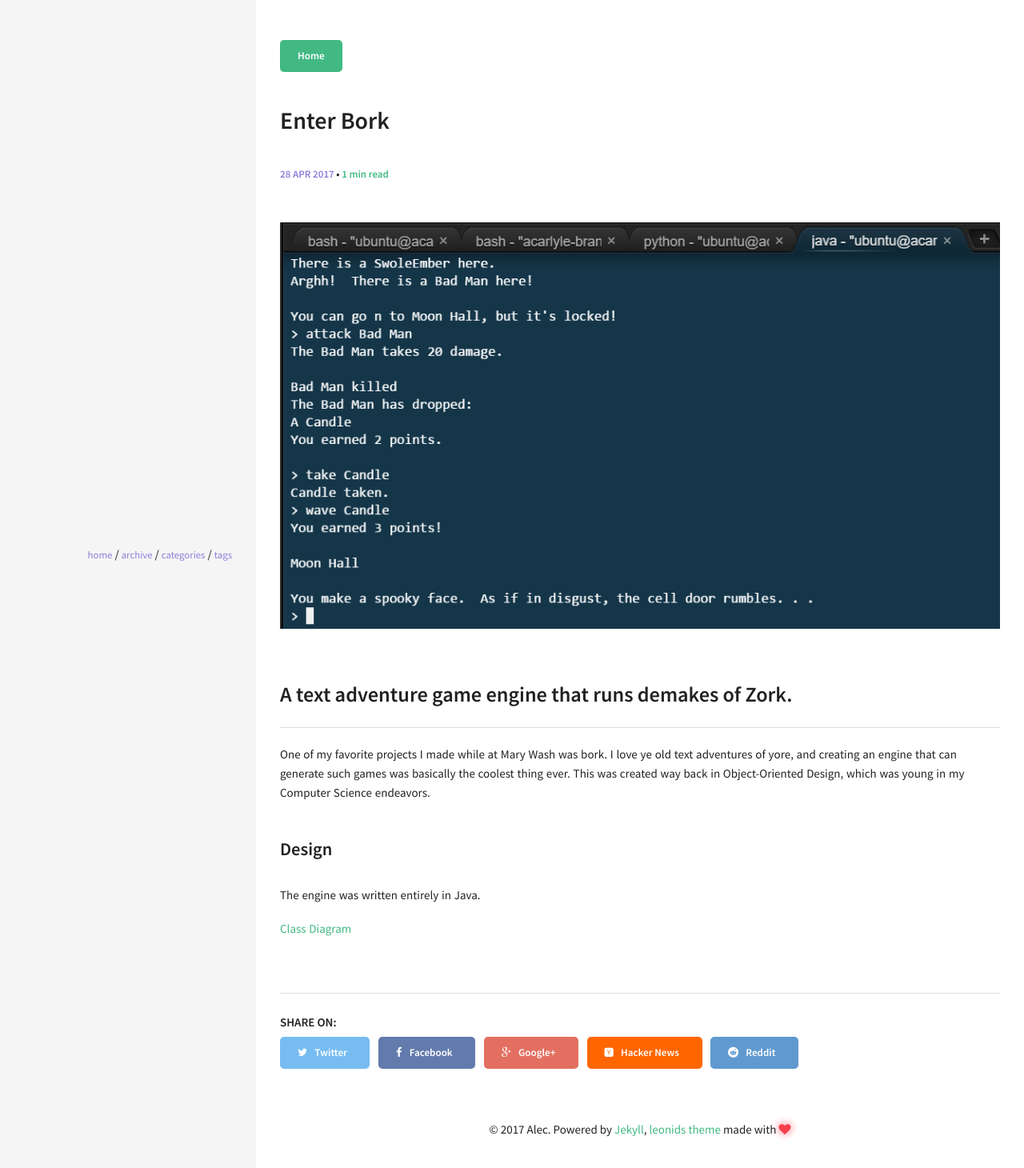
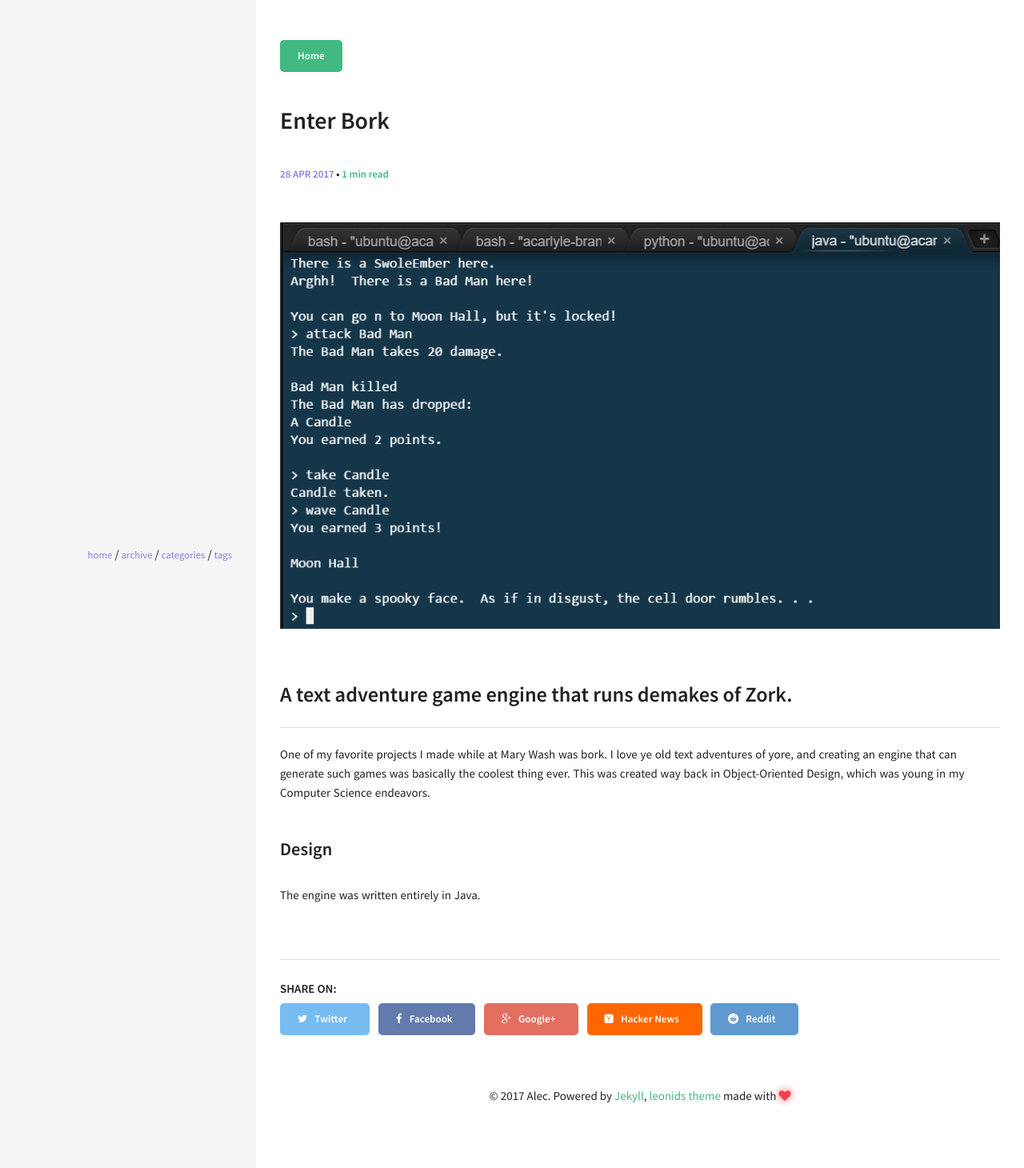
Before and after one commit to acarlyle/acarlyle.github.io, a Jekyll site: the page built from _posts/2017-04-27-enter-bork.md, in a window 1280 px wide. Shown: the top 1460 px of the page at 80% size. Built offline with Jekyll 4.4.1, drawn with Linux system fonts in a browser that asks for light colours.

Commit message:
Updated 2017-04-27-enter-bork.md

```diff
--- a/_posts/2017-04-27-enter-bork.md
+++ b/_posts/2017-04-27-enter-bork.md
@@ -16,5 +16,3 @@ One of my favorite projects I made while at Mary Wash was bork.  I love ye old t
 ### Design
 
 The engine was written entirely in Java.
-
-[Class Diagram](https://www.draw.io/#G0Bwu48hjdqyLQWmc3OC10Z1JnUTA)
```
